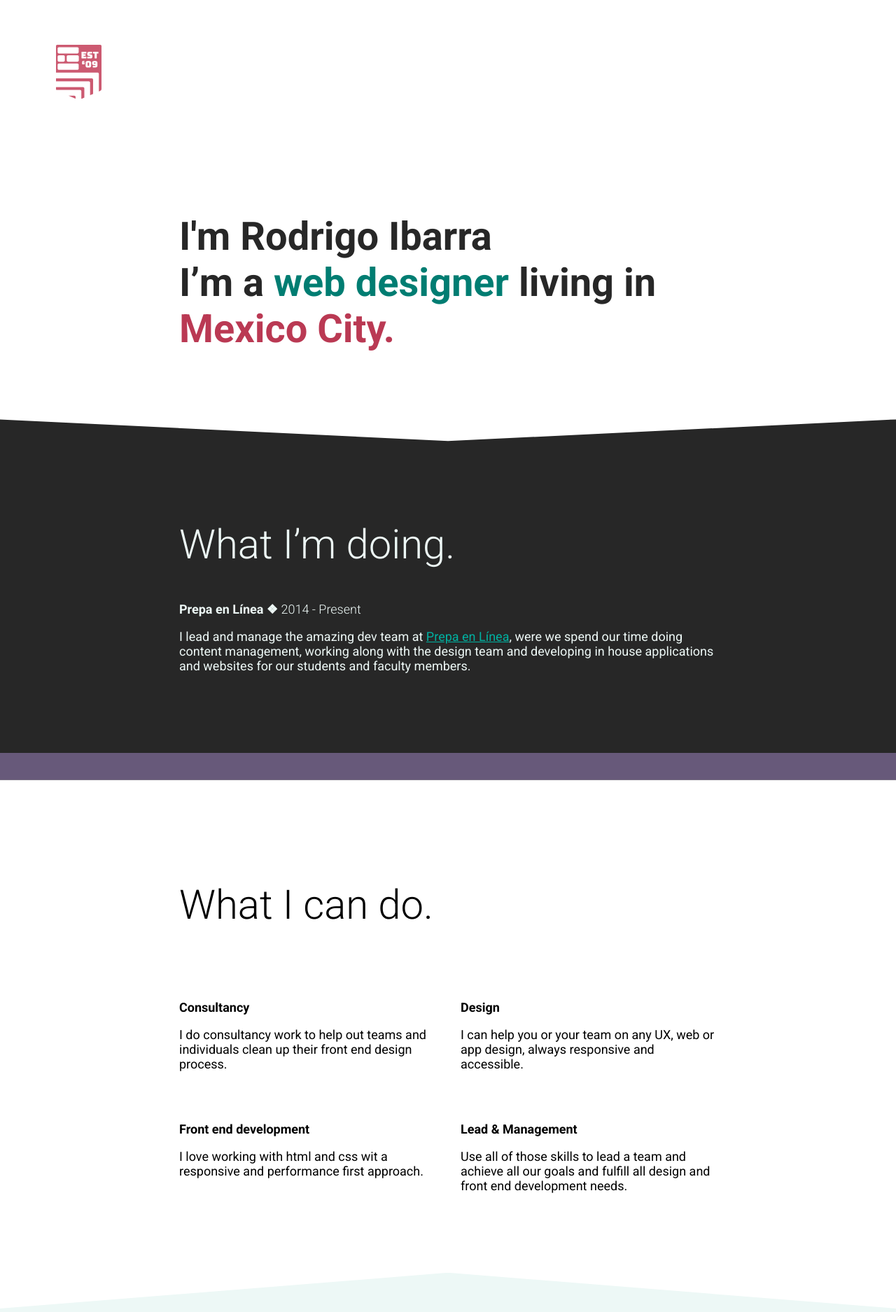
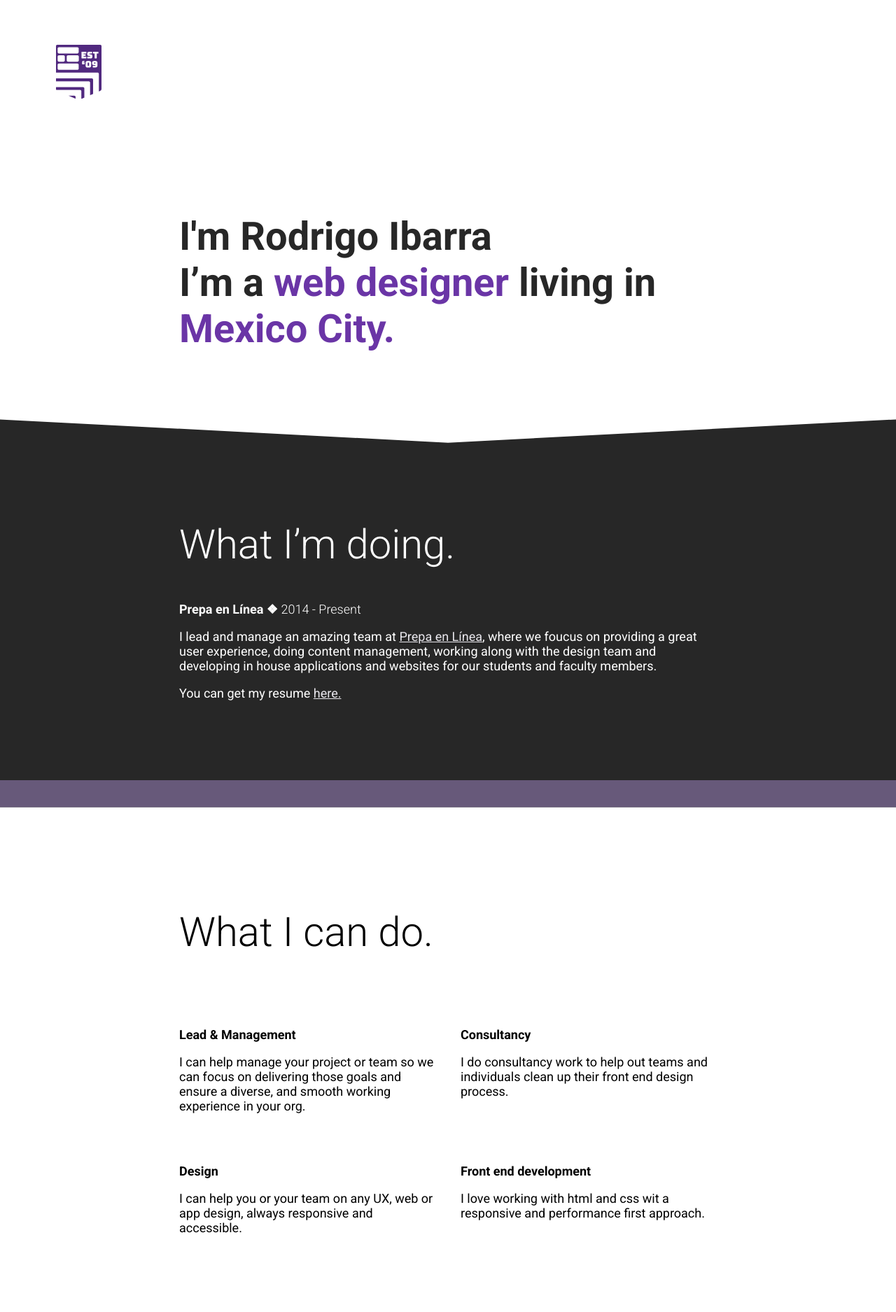
Before and after one commit to rodrigoibarra/rodrigo-ibarra.com, a Jekyll site: the page built from index.html, in a window 1280 px wide. Shown: the top 1875 px of the page at 70% size. Built offline with Jekyll 4.4.1, drawn with Linux system fonts in a browser that asks for light colours; some of the changed text lies outside the part shown.

Commit message:
added a link to my resume and change some content for accuracy

```diff
--- a/_scss/_contact.scss
+++ b/_scss/_contact.scss
@@ -1,5 +1,5 @@
 .contact-section{
-    background-color: $grey;
+    background-color: $purple;
     -webkit-clip-path: polygon(0 100%, 100% 100%, 100% 7%, 50% 0, 0 7%);
 clip-path: polygon(0 100%, 100% 100%, 100% 7%, 50% 0, 0 7%);
 }
--- a/_scss/_footer.scss
+++ b/_scss/_footer.scss
@@ -1,6 +1,6 @@
 footer{
     background-color: $green;
-    color:$black;
+    color:$grey;
     margin: 0;
     padding:1em;
     text-align: right;
--- a/_scss/_header.scss
+++ b/_scss/_header.scss
@@ -15,9 +15,9 @@ header{
 }
 
 .intro-accent{
-	color:darken( $green, 10% );
+	color:lighten( $green, 10% );
 }
 
 .mexico-accent{
-	color:darken( $red, 10% );
+	color:lighten( $red, 10% );
 }
--- a/_scss/_work.scss
+++ b/_scss/_work.scss
@@ -1,12 +1,12 @@
 .work-section{
-	color:$grey;
+	color:lighten($purple, 80%);
 	border-bottom:2.222em solid $purple;
 	background-color: $black;
 	-webkit-clip-path: polygon(0 100%, 100% 100%, 100% 0, 50% 6%, 0 0);
 	clip-path: polygon(0 100%, 100% 100%, 100% 0, 50% 6%, 0 0);
 
 	a{
-		color:$green;
+		color:lighten($purple, 50%);
 	}
 
 }
--- a/css/global.scss
+++ b/css/global.scss
@@ -2,9 +2,9 @@
 ---
 
 $black:#272727;
-$green: #00b0a0;
+$green: #51297F;
 $grey: #edf8f6;
-$red: #cc5a71;
+$red: #51297F;
 $purple: #67597a;
 
 
@@ -26,7 +26,7 @@ body{
 }
 
 a, a:hover, a:visited, a:focus{
-	color:darken( $red, 10% );
+	color:darken( $grey, 10% );
 }
 
 @import "nav";
--- a/index.html
+++ b/index.html
@@ -5,11 +5,17 @@ layout: home
 <div class="work-section">
   <h2 class="work-section-title section-title">What I’m doing.</h2>
   <h3 class="section-subtitle">Prepa en Línea ❖ <span>2014 - Present</span> </h3>
-  <p>I lead and manage the amazing dev team at <a href="https://prepaenlinea.sep.gob.mx/">Prepa en Línea</a>, were we spend our time doing content management, working along with the design team and developing in house applications and websites for our students and faculty members.</p>
+  <p>I lead and manage an amazing team at <a href="https://prepaenlinea.sep.gob.mx/">Prepa en Línea</a>, where we foucus on providing a great user experience, doing content management, working along with the design team and developing in house applications and websites for our students and faculty members.</p>
+
+  <p>You can get my resume <a href="https://docs.google.com/document/d/1f9qk9XkyZskHl6he6q5nAdwBJ4gVpJEZZhZ4wLqOMow/edit?usp=sharing">here.</a></p>
 </div>
 
 <div class="services-section">
   <h2 class="services-section-title section-title">What I can do.</h2>
+  <div class="service-item">
+    <h3 class="section-subtitle">Lead & Management</h3>
+    <p>I can help manage your project or team so we can focus on delivering those goals and ensure a diverse, and smooth working experience in your org.</p>
+  </div>
   <div class="service-item">
     <h3 class="section-subtitle">Consultancy</h3>
     <p>I do consultancy work to help out teams and individuals clean up their front end design process.</p>
@@ -22,11 +28,17 @@ layout: home
     <h3 class="section-subtitle">Front end development</h3>
     <p>I love working with html and css wit a responsive and performance first approach.</p>
   </div>
-  <div class="service-item">
-    <h3 class="section-subtitle">Lead & Management</h3>
-    <p>Use all of those skills to lead a team and achieve all our goals and fulfill all design and front end development needs. </p>
-  </div>
+
+  <h2 class="services-section-title section-title">Other work I've done.</h2>
+  <h3 class="section-subtitle">Drippr</h3>
+<p> I opensourced a collection of dotfiles and what I call a recipe to setup a web design & development enviroment with minimal effort.</p>
+
+<p>Check it out <a href="https://drippr.info/"></a>here.</p>
+
+
 </div>
+
+
 
 <div class="contact-section">
   <h2 class="contact-section-title section-title">How to find me.</h2>
```
